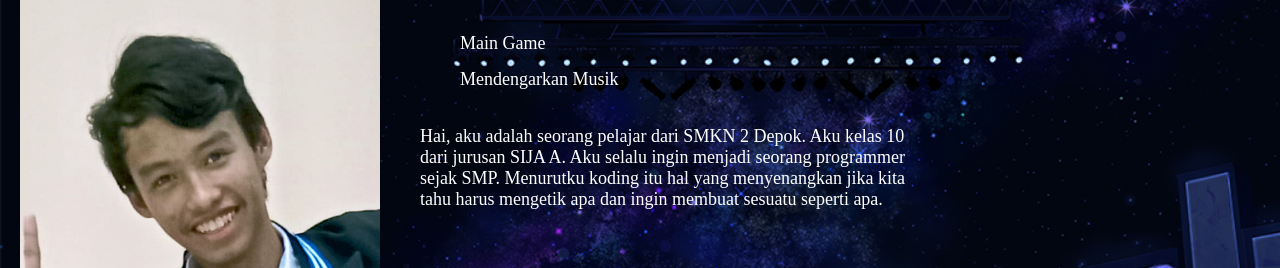
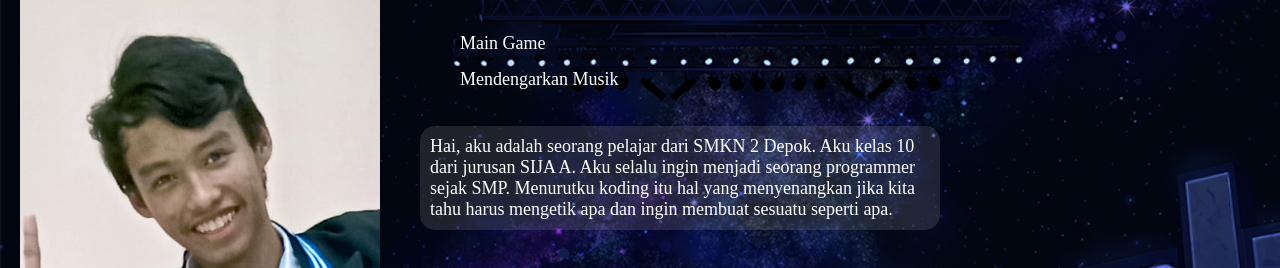
Before and after one commit to Aulian2036/tugas2, a plain HTML site: page index.html in a window 1280 px wide. Shown: the part 174-442 px from the top of the page. Drawn offline with Linux system fonts and the light colour scheme.

Commit message:
mengubah style paragraf sedikit

```diff
--- a/style.css
+++ b/style.css
@@ -92,6 +92,9 @@ li a{
 #paragraf{
     width: 500px;
     text-wrap: wrap;
+    background-color: rgba(161, 161, 161, 0.19);
+    border-radius: 15px;
+    padding: 10px;
 }
 
 .linkBox{
```
